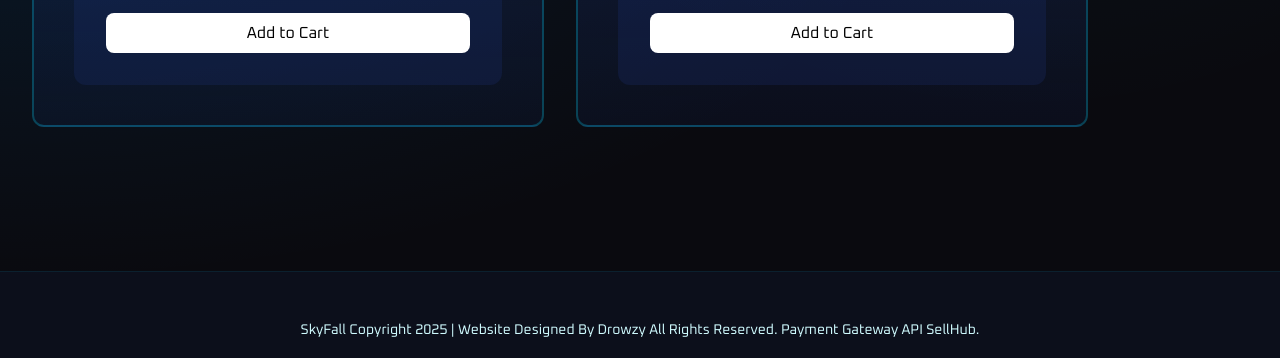
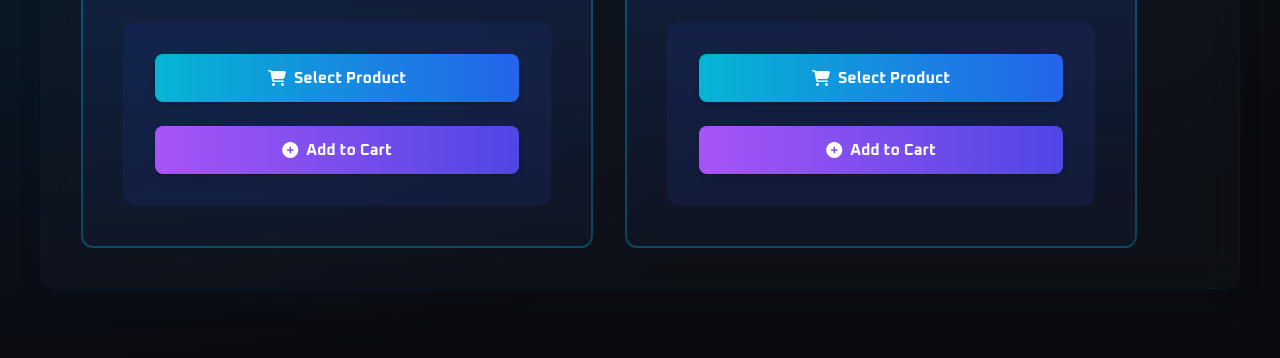
Before and after one commit to CensoredDrowzy/SkyFall, a website with bundled scripts: page index-backup.html in a window 1280 px wide. Shown: the part 677-1035 px from the top of the page. Built offline with nearby package versions, Linux system fonts and the light colour scheme; a script that the page names is missing.

Commit message:
Add index-backup.html 1743161233179

```diff
--- a/index-backup.html
+++ b/index-backup.html
@@ -25,6 +25,20 @@
             backdrop-filter: blur(10px);
             border-bottom: 1px solid rgba(0, 150, 255, 0.2);
         }
+        .product-box {
+            transition: all 0.3s ease;
+            transform: translateZ(0);
+        }
+        .product-box:hover {
+            transform: translateZ(0);
+            box-shadow: 0 0 25px -5px rgba(255, 255, 255, 0.7);
+            border-color: rgba(255, 255, 255, 0.8);
+            outline: 1px solid rgba(255, 255, 255, 0.8);
+            outline-offset: 2px;
+        }
+        .product-box:active {
+            box-shadow: 0 0 30px -5px rgba(59, 130, 246, 0.7);
+        }
     </style>
 </head>
 <body>
@@ -34,13 +48,13 @@
             <div class="flex items-center justify-between h-20">
                 <div class="flex items-center">
                     <div class="flex-shrink-0">
-                        <span class="text-2xl font-bold bg-gradient-to-r from-cyan-400 to-blue-500 bg-clip-text text-transparent title-font">SKYFALL</span>
+                        <a href="https://skyfallcheats.shop/" class="text-2xl font-bold bg-gradient-to-r from-cyan-400 to-blue-500 bg-clip-text text-transparent title-font">SKYFALL</a>
                     </div>
                 </div>
                 <div class="hidden md:flex items-center space-x-8">
                     <a href="#" class="text-cyan-100 hover:text-white px-1 py-5 border-b-2 border-transparent hover:border-cyan-400 text-sm font-medium">Home</a>
                     <a href="#" class="text-cyan-100 hover:text-white px-1 py-5 border-b-2 border-transparent hover:border-cyan-400 text-sm font-medium">Products</a>
-                    <a href="#" class="text-cyan-100 hover:text-white px-1 py-5 border-b-2 border-transparent hover:border-cyan-400 text-sm font-medium">Features</a>
+                    <a href="https://skyfallcheats.shop/forum" class="text-cyan-100 hover:text-white px-1 py-5 border-b-2 border-transparent hover:border-cyan-400 text-sm font-medium">Forum</a>
                     <a href="#" class="text-cyan-100 hover:text-white px-1 py-5 border-b-2 border-transparent hover:border-cyan-400 text-sm font-medium">Support</a>
                     <button class="ml-6 px-6 py-2 bg-gradient-to-r from-cyan-500 to-blue-600 hover:from-cyan-600 hover:to-blue-700 text-white font-medium rounded-full text-sm shadow-lg hover:shadow-cyan-500/30">
                         Dashboard
@@ -54,7 +68,7 @@
     <section class="pt-32 pb-32 px-4 sm:px-6 lg:px-8">
         <div class="max-w-7xl mx-auto text-center">
             <h1 class="text-5xl md:text-7xl font-bold text-white mb-6 title-font">
-                <span class="text-transparent bg-clip-text bg-gradient-to-r from-cyan-400 to-blue-500">SKYFALL</span> EXPERIENCE
+                <span class="text-transparent bg-clip-text bg-gradient-to-r from-cyan-400 to-blue-500">SKYFALL</span> CHEATS
             </h1>
             <p class="text-xl md:text-2xl text-gray-300 max-w-3xl mx-auto mb-10">
                 Next-level gaming enhancements with military-grade encryption
@@ -62,42 +76,44 @@
         </div>
     </section>
 
-    <!-- Product Boxes -->
-    <main class="max-w-7xl mx-auto px-4 sm:px-6 lg:px-8 py-12">
-        <div class="flex space-x-8 overflow-x-auto pb-4">
+    <!-- Product Section -->
+    <main class="max-w-7xl mx-auto px-6 sm:px-8 lg:px-10 py-12">
+        <div class="bg-gray-800/20 backdrop-blur-lg rounded-xl p-8 border border-gray-900/50 shadow-xl shadow-gray-900/20">
+            <h2 class="text-4xl font-bold text-white mb-8 text-center title-font">Fortnite</h2>
+            <div class="flex space-x-8 pb-2 pl-2 pr-2">
             <!-- Fortnite Internal -->
-            <div class="flex-shrink-0 w-full max-w-lg bg-gradient-to-b from-blue-900/30 to-blue-900/10 rounded-xl overflow-hidden border-2 border-cyan-500/30 transition-all duration-300 hover:shadow-[0_0_25px_-5px_rgba(59,130,246,0.5)] hover:border-cyan-400/60 hover:scale-[1.02] active:scale-100 active:shadow-[0_0_30px_-5px_rgba(59,130,246,0.7)]">
+            <div class="product-box flex-shrink-0 w-full max-w-lg bg-gradient-to-b from-blue-900/30 to-blue-900/10 rounded-xl overflow-hidden border-2 border-cyan-500/30">
                 <div class="p-10">
                     <h2 class="text-4xl font-bold text-white mb-10 text-center title-font">Fortnite Internal</h2>
                     <div class="flex flex-col space-y-6 bg-blue-900/20 p-8 rounded-xl">
                         <button
                             data-sellhub-product="3e77f619-d7e3-4e1a-9954-6fe5e688660a"
-                            class="w-full py-2 bg-white text-black rounded-lg font-medium">
-                            Buy Variant
+                            class="w-full py-3 bg-gradient-to-r from-cyan-500 to-blue-600 hover:from-cyan-600 hover:to-blue-700 text-white font-bold rounded-lg transition-all duration-300 shadow-md hover:shadow-lg hover:shadow-cyan-500/30 flex items-center justify-center gap-2">
+                            <i class="fas fa-shopping-cart"></i> Select Product
                         </button>
                         <button
                             data-sellhub-cart-product="3e77f619-d7e3-4e1a-9954-6fe5e688660a"
-                            class="w-full py-2 bg-white text-black rounded-lg font-medium">
-                            Add to Cart
+                            class="w-full py-3 bg-gradient-to-r from-purple-500 to-indigo-600 hover:from-purple-600 hover:to-indigo-700 text-white font-bold rounded-lg transition-all duration-300 shadow-md hover:shadow-lg hover:shadow-purple-500/30 flex items-center justify-center gap-2">
+                            <i class="fas fa-plus-circle"></i> Add to Cart
                         </button>
                     </div>
                 </div>
             </div>
 
             <!-- Fortnite Private -->
-            <div class="flex-shrink-0 w-full max-w-lg bg-gradient-to-b from-blue-900/30 to-blue-900/10 rounded-xl overflow-hidden border-2 border-cyan-500/30 transition-all duration-300 hover:shadow-[0_0_25px_-5px_rgba(59,130,246,0.5)] hover:border-cyan-400/60 hover:scale-[1.02] active:scale-100 active:shadow-[0_0_30px_-5px_rgba(59,130,246,0.7)]">
+            <div class="product-box flex-shrink-0 w-full max-w-lg bg-gradient-to-b from-blue-900/30 to-blue-900/10 rounded-xl overflow-hidden border-2 border-cyan-500/30">
                 <div class="p-10">
                     <h2 class="text-4xl font-bold text-white mb-10 text-center title-font">Fortnite Private</h2>
                     <div class="flex flex-col space-y-6 bg-blue-900/20 p-8 rounded-xl">
                         <button
                             data-sellhub-product="deb98a50-fc44-4f62-81c5-bdd0a3543f25"
-                            class="w-full py-2 bg-white text-black rounded-lg font-medium">
-                            Buy Variant
+                            class="w-full py-3 bg-gradient-to-r from-cyan-500 to-blue-600 hover:from-cyan-600 hover:to-blue-700 text-white font-bold rounded-lg transition-all duration-300 shadow-md hover:shadow-lg hover:shadow-cyan-500/30 flex items-center justify-center gap-2">
+                            <i class="fas fa-shopping-cart"></i> Select Product
                         </button>
                         <button
                             data-sellhub-cart-product="deb98a50-fc44-4f62-81c5-bdd0a3543f25"
-                            class="w-full py-2 bg-white text-black rounded-lg font-medium">
-                            Add to Cart
+                            class="w-full py-3 bg-gradient-to-r from-purple-500 to-indigo-600 hover:from-purple-600 hover:to-indigo-700 text-white font-bold rounded-lg transition-all duration-300 shadow-md hover:shadow-lg hover:shadow-purple-500/30 flex items-center justify-center gap-2">
+                            <i class="fas fa-plus-circle"></i> Add to Cart
                         </button>
                     </div>
                 </div>
```
